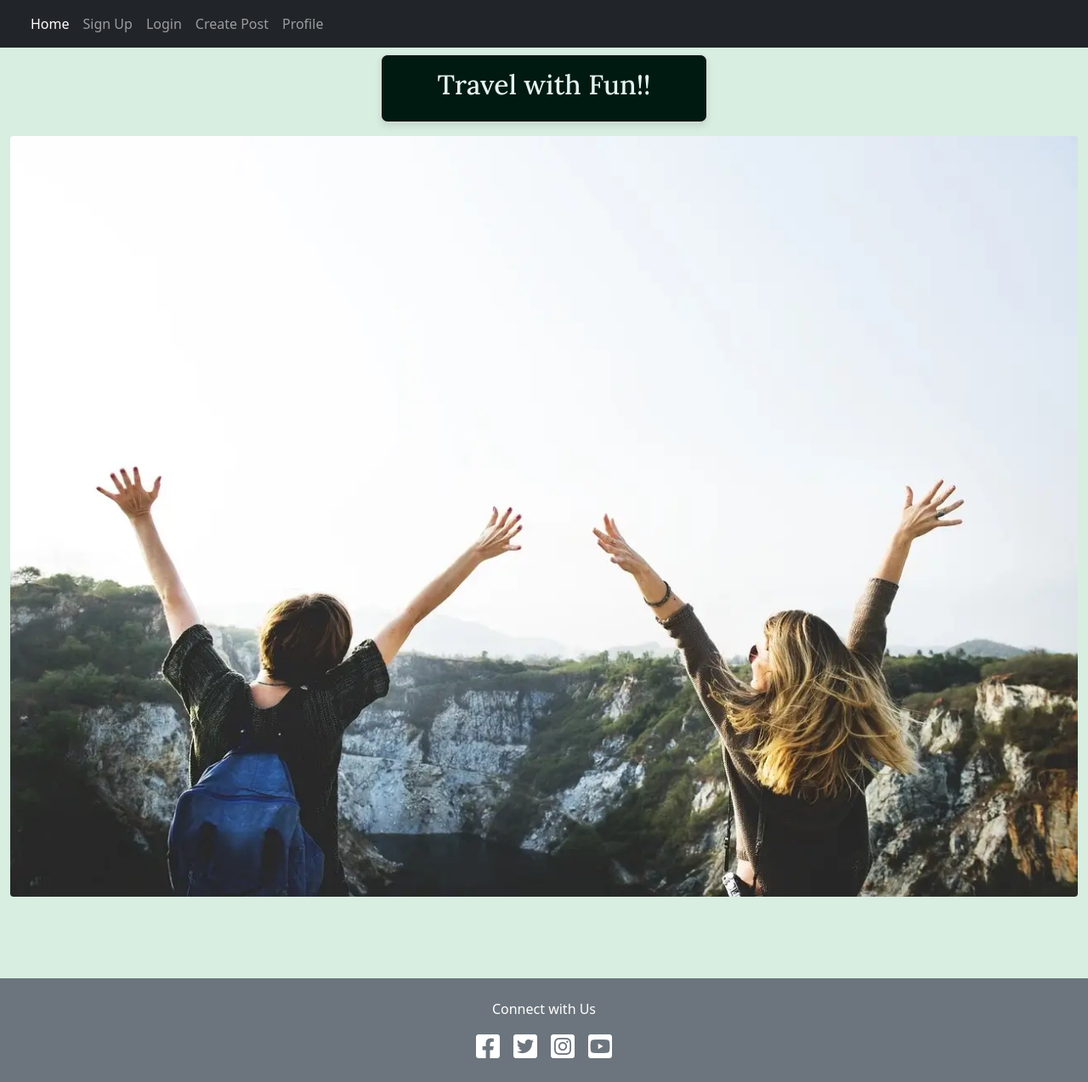
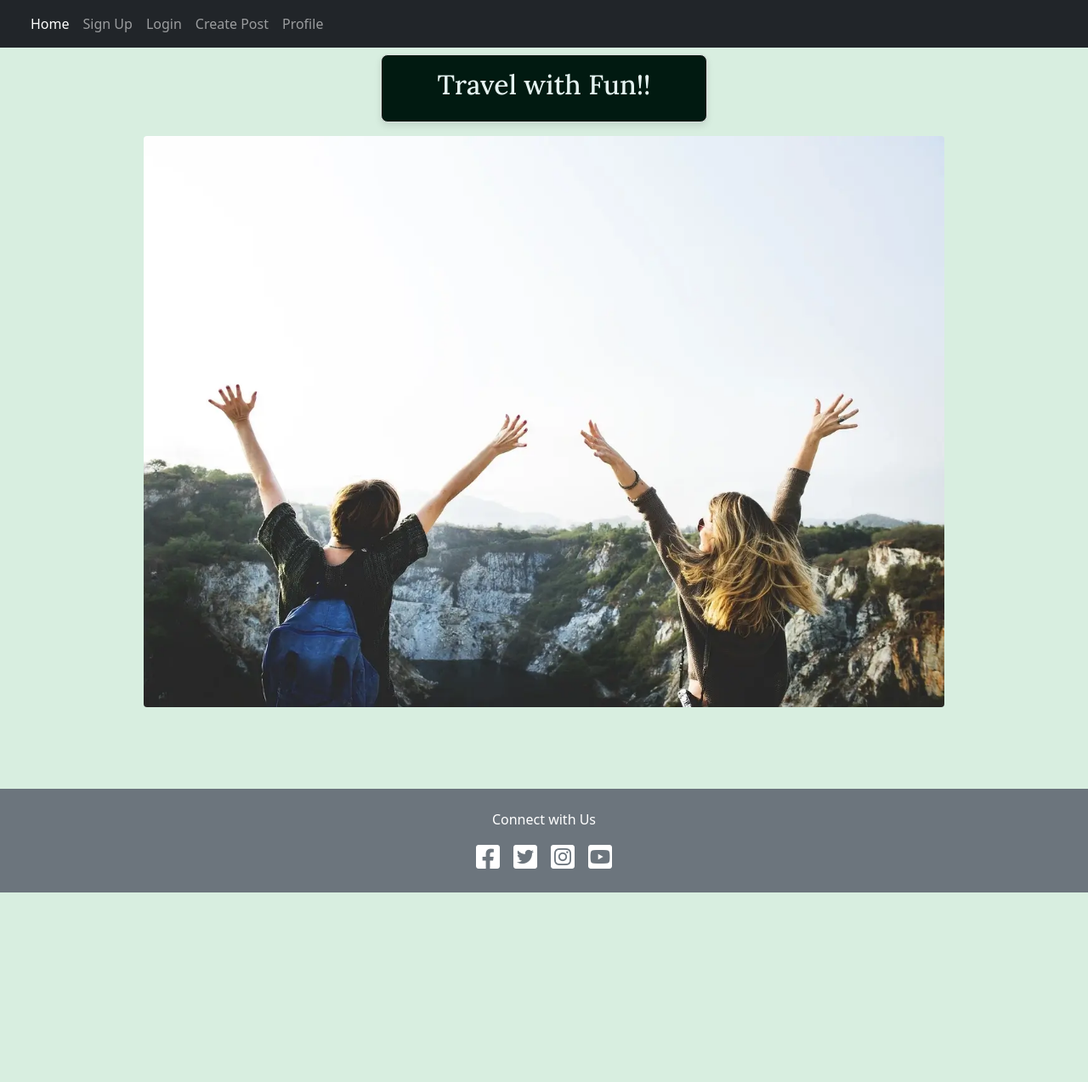
Before and after one commit to farhatamannaislam/TravelWithFun, a Django app: page / in a window 1280 px wide. Shown: the whole page at 85% size. After the commit the page ends 1050 px from the top, so only its background shows below. Run offline with Django 4.2, Linux system fonts and the light colour scheme; data that the repository does not hold is empty.

Commit message:
Adjust: cover image size

```diff
--- a/travelblog/templates/travelblog/index.html
+++ b/travelblog/templates/travelblog/index.html
@@ -3,7 +3,10 @@
 {% block content %}
 {% load static %}
 <div class="container-fluid">
-    <img src="{% static 'images/default.webp' %}" class="img-fluid rounded w-100" alt="Default Image">
+    <img src="{% static 'images/default.webp' %}"
+     class="img-fluid rounded w-75 w-lg-40 mx-auto d-block"
+     alt="Default Image">
+
     <div class="row">
         <div class="container mt-5">
             <div class="row">
```
